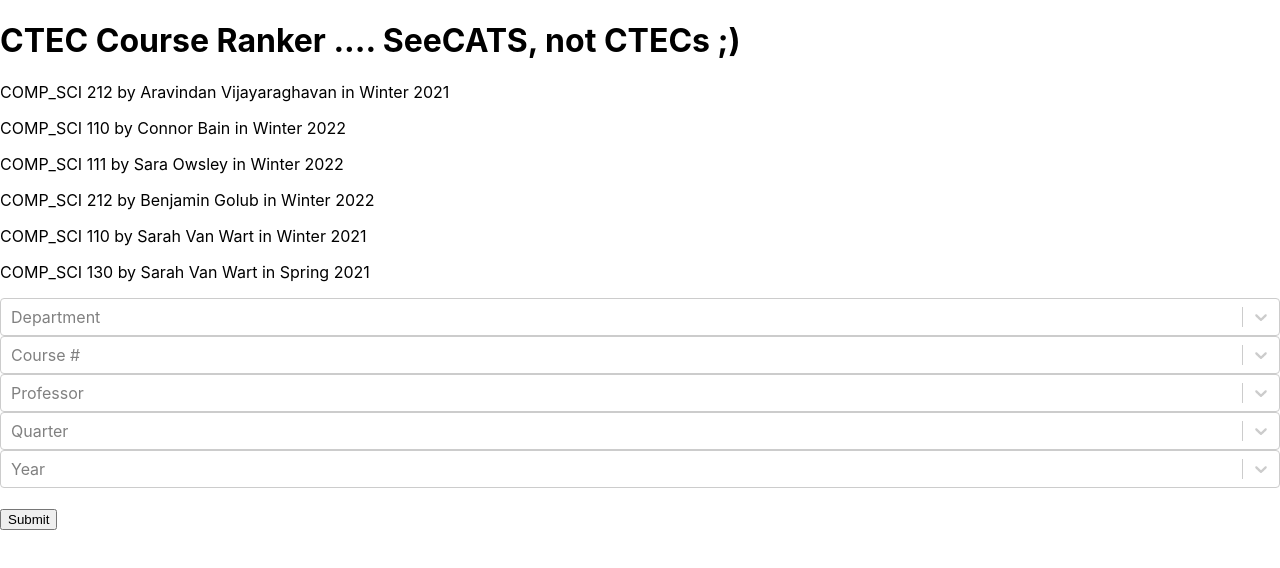
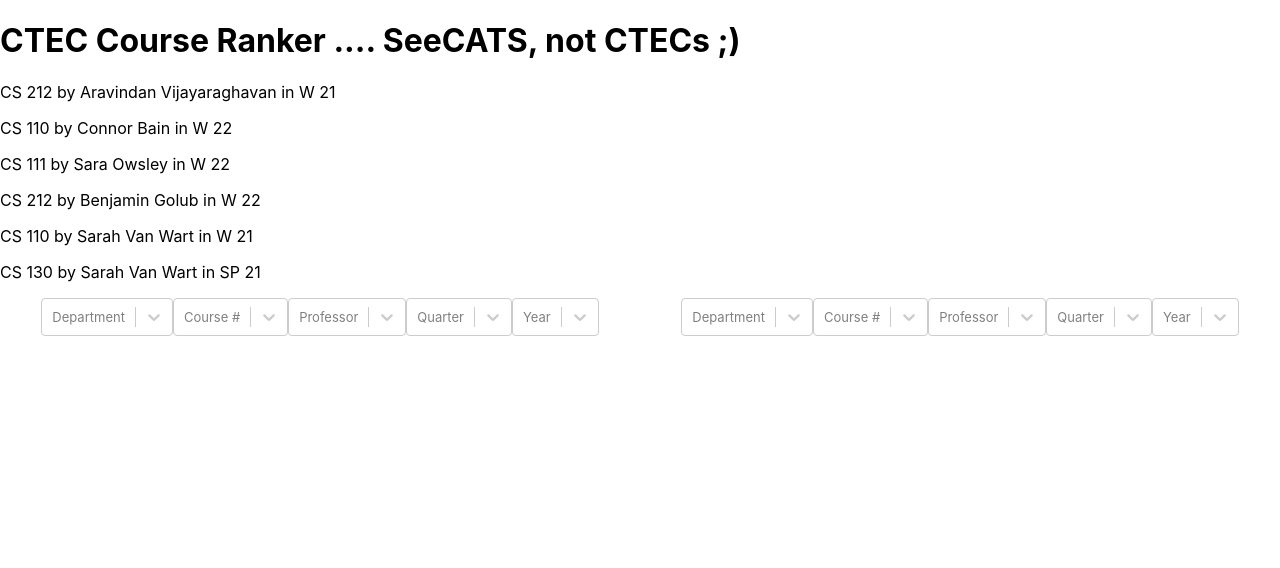
Before and after one commit to ptarasul18/WildHacks, a React (Create React App) app: page / in a window 1280 px wide. Shown: the top 568 px of the page. Built offline with nearby package versions, Linux system fonts and the light colour scheme.

Commit message:
dropdown formatting

```diff
--- a/src/App.js
+++ b/src/App.js
@@ -113,8 +113,8 @@ const App = () =>  {
     <h1>{ ranker.title }</h1>
     <CourseList courses={ ctecs } />
 
-    <div id="dropdowns">
-    <form action="/action_page.php">
+    <div class="dropdowns">
+      <div class="dropdown" id="course1">
         <Select
             value={uniqueDepts.value}
             options={uniqueDepts}
@@ -145,11 +145,40 @@ const App = () =>  {
             placeholder="Year"
             isClearable = {true}
         />
+      </div>
 
-
-      <br></br>
-      <input type="submit" value="Submit" />
-    </form>
+      <div class="dropdown" id="course2">
+        <Select
+            value={uniqueDepts.value}
+            options={uniqueDepts}
+            placeholder="Department"
+            isClearable = {true}
+        />
+        <Select
+            value={uniqueCourseNums.value}
+            options={uniqueCourseNums}
+            placeholder="Course #"
+            isClearable = {true}
+        />
+        <Select
+            value={uniqueProfs.value}
+            options={uniqueProfs}
+            placeholder="Professor"
+            isClearable = {true}
+        />
+        <Select
+            value={uniqueQtrs.value}
+            options={uniqueQtrs}
+            placeholder="Quarter"
+            isClearable = {true}
+        />
+        <Select
+            value={uniqueYears.value}
+            options={uniqueYears}
+            placeholder="Year"
+            isClearable = {true}
+        />
+      </div>
     </div>
 
   </div>
--- a/src/ctecs.json
+++ b/src/ctecs.json
@@ -1,10 +1,10 @@
 [
     {
-        "department" : "COMP_SCI",
+        "department" : "CS",
         "course_number": 212,
         "course name": "Mathematical Found of Comp Sci",
-        "quarter": "Winter",
-        "year": 2021,
+        "quarter": "W",
+        "year": 21,
         "professor": "Aravindan Vijayaraghavan",
         "audience": 95,
         "received": 78,
@@ -71,11 +71,11 @@
     },
 
     {
-        "department" : "COMP_SCI",
+        "department" : "CS",
         "course_number": 110,
         "course name": "Intro to Computer Programming",
-        "quarter": "Winter",
-        "year": 2022,
+        "quarter": "W",
+        "year": 22,
         "professor": "Connor Bain",
         "audience": 190,
         "received": 145,
@@ -136,11 +136,11 @@
 
 
     {
-        "department" : "COMP_SCI",
+        "department" : "CS",
         "course_number": 111,
         "course name": "Fund Comp Prog",
-        "quarter": "Winter",
-        "year": 2022,
+        "quarter": "W",
+        "year": 22,
         "professor": "Sara Owsley",
         "audience": 260,
         "received": 183,
@@ -207,11 +207,11 @@
 
 
     {
-        "department" : "COMP_SCI",
+        "department" : "CS",
         "course_number": 212,
         "course name": "Mathematical Found of Comp Sci",
-        "quarter": "Winter",
-        "year": 2022,
+        "quarter": "W",
+        "year": 22,
         "professor": "Benjamin Golub",
         "audience": 110,
         "received": 93,
@@ -274,11 +274,11 @@
 
 
     {
-        "department" : "COMP_SCI",
+        "department" : "CS",
         "course_number": 110,
         "course name": "Intro to Computer Programming",
-        "quarter": "Winter",
-        "year": 2021,
+        "quarter": "W",
+        "year": 21,
         "professor": "Sarah Van Wart",
         "audience": 193,
         "received": 153,
@@ -344,11 +344,11 @@
     },
 
     {
-        "department" : "COMP_SCI",
+        "department" : "CS",
         "course_number": 130,
         "course name": "Tools and Tech WWW",
-        "quarter": "Spring",
-        "year": 2021,
+        "quarter": "SP",
+        "year": 21,
         "professor": "Sarah Van Wart",
         "audience": 49,
         "received": 34,
--- a/src/index.css
+++ b/src/index.css
@@ -11,3 +11,16 @@ code {
   font-family: source-code-pro, Menlo, Monaco, Consolas, 'Courier New',
     monospace;
 }
+
+
+.dropdowns {
+  display: flex;
+  justify-content: space-around;
+  /* background-color: coral; */
+  /* border: #61dafb 3pt solid; */
+}
+
+.dropdown {
+  display: flex;
+  font-size: small;
+}
```
Lines whose indentation alone changed are shown as unchanged.
